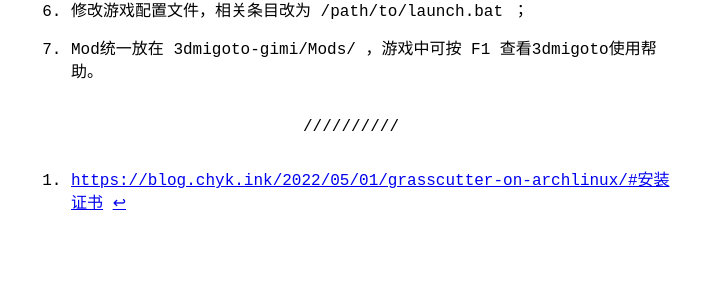
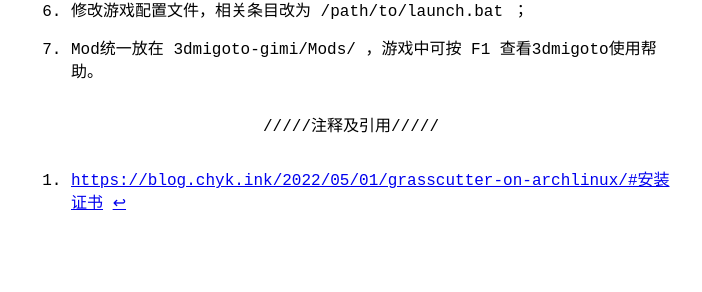
Before and after one commit to szxzip/szxzip.org, a Jekyll site: the page built from _posts/2025-05-09-grasscutter.md, in a window 1280 px wide. Shown: the part 1934-2226 px from the top of the page, without its empty margins (289-991 px from the left). Built offline with Jekyll 4.4.1, drawn with Linux system fonts in a browser that asks for light colours.

Commit message:
Initial commit

```diff
--- a/_posts/2025-05-09-grasscutter.md
+++ b/_posts/2025-05-09-grasscutter.md
@@ -76,5 +76,6 @@ title: Genshin Impact v5.3 Grasscutter & 3dmigoto
 7. Mod统一放在 3dmigoto-gimi/Mods/ ，游戏中可按 F1 查看3dmigoto使用帮助。
 
 ---
+{: data-content="注释及引用"}
 
 [^1]: <https://blog.chyk.ink/2022/05/01/grasscutter-on-archlinux/#安装证书>
```
